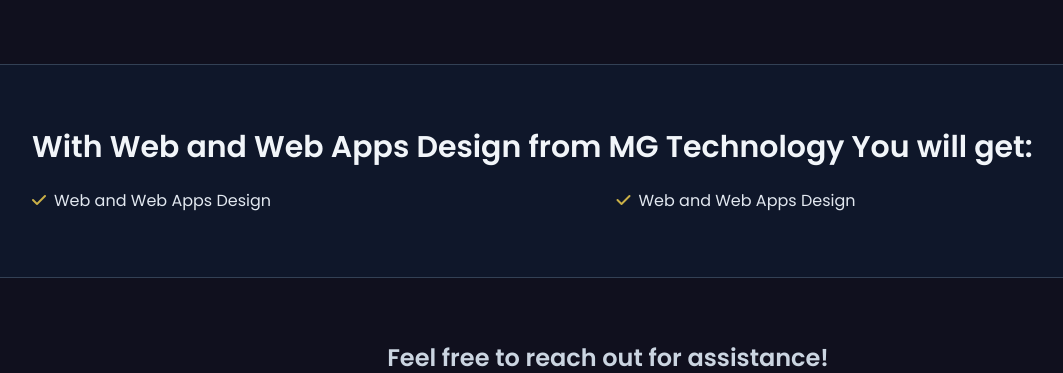
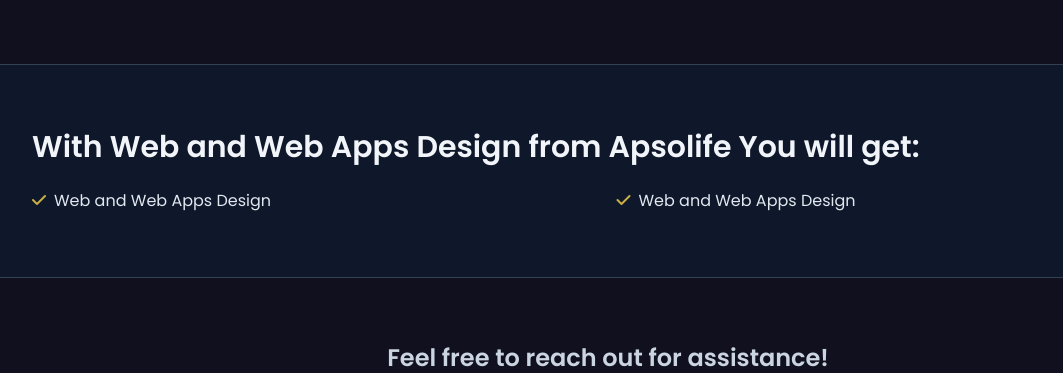
Before and after one commit to MGTechUSA/apsolife, a Django app: page /services/1/ in a window 1280 px wide. Shown: the part 492-865 px from the top of the page, without its empty margins (32-1095 px from the left). Run offline with Django 5.2, Linux system fonts and the light colour scheme; data comes from the database, SQL or seed files in the repository; style sheets or scripts are compiled from the project's sources; some libraries are stand-ins or nearby versions.

Commit message:
silly mistake

```diff
--- a/templates/service.html
+++ b/templates/service.html
@@ -43,7 +43,7 @@
 
 <!-- Bullet Points -->
 <div class="group px-8 lg:px-16 py-8 lg:py-16 border-t border-b border-slate-700 bg-slate-900">
-  <h1 class="fancy-headline !inline-block relative text-3xl mb-2 font-semibold text-slate-100">With {{service.name}} from MG Technology You will get:</h1>
+  <h1 class="fancy-headline !inline-block relative text-3xl mb-2 font-semibold text-slate-100">With {{service.name}} from Apsolife You will get:</h1>
   <ul class="flex flex-wrap text-slate-200 pt-4 w-full gap-5">
     {% for point in service.get_bullet_points %}
         <li class="inline-block w-full sm:w-[49%] sm:max-w-[49%]" ><i class="fa-solid fa-check text-brand mr-2"></i>{{point}}</li>
```
